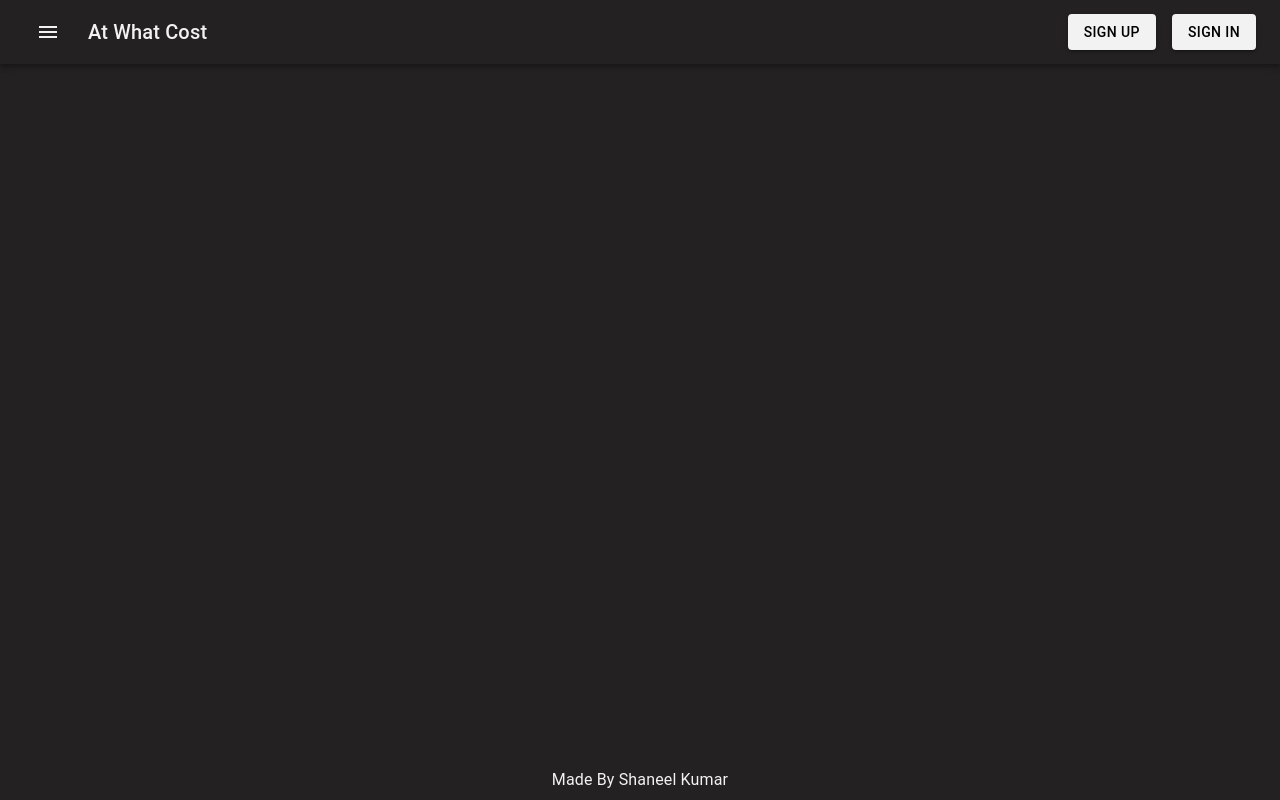
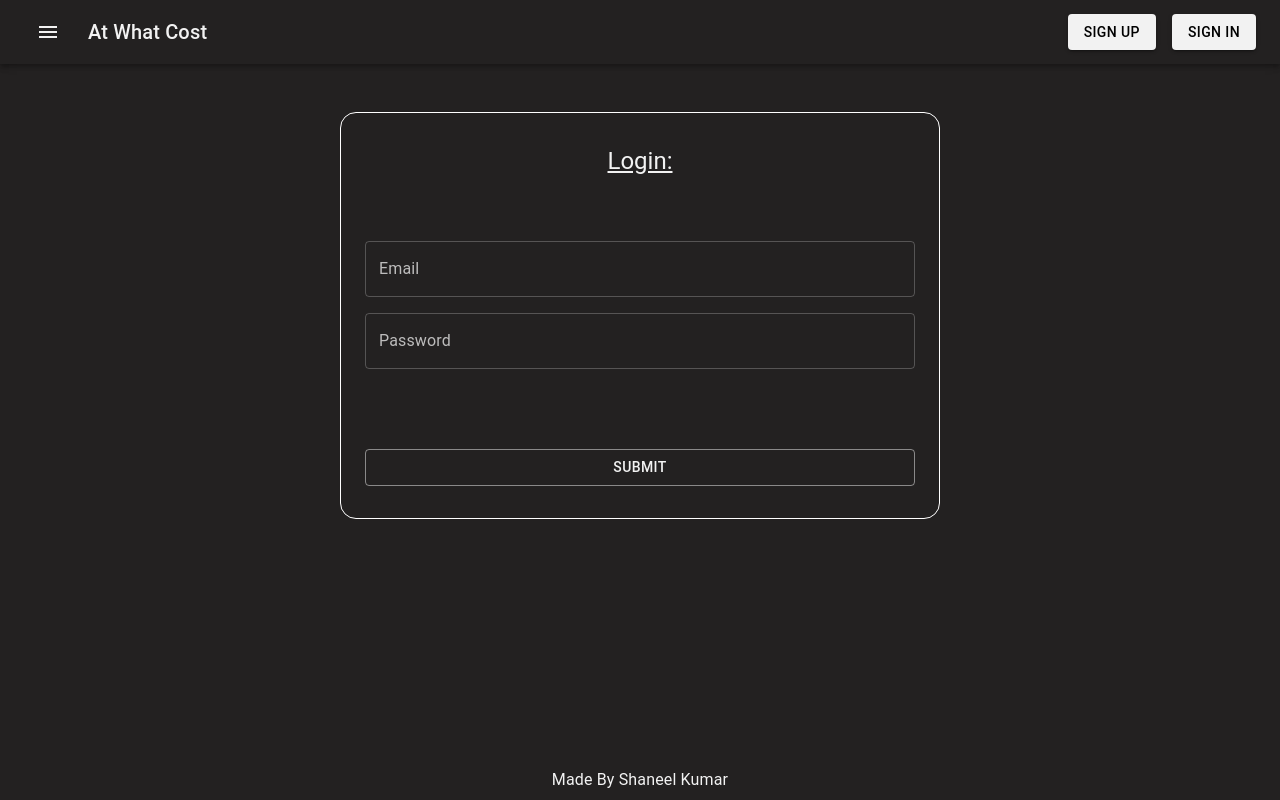
Before and after one commit to Vyonyx/at-what-cost-FE, a React (Vite) app: page /login in a window 1280 px wide. Built offline with nearby package versions, Linux system fonts and the light colour scheme; no server answers.

Commit message:
add login page and validate user email & password client side

```diff
--- a/src/App.tsx
+++ b/src/App.tsx
@@ -2,6 +2,7 @@ import { Routes, Route } from "react-router-dom";
 import Layout from "./layouts/Layout";
 import Dashboard from "./pages/Dashboard";
 import Instructions from "./pages/Instructions";
+import Login from "./pages/Login";
 import SignUp from "./pages/SignUp";
 
 function App() {
@@ -12,6 +13,7 @@ function App() {
           <Route path="/" element={<Instructions />} />
           <Route path="/tool" element={<Dashboard />} />
           <Route path="/signup" element={<SignUp />} />
+          <Route path="/login" element={<Login />} />
         </Routes>
       </Layout>
     </div>
--- a/src/components/SignInButton.tsx
+++ b/src/components/SignInButton.tsx
@@ -1,21 +1,18 @@
-import { Button } from '@mui/material'
-import { useAuth0 } from '@auth0/auth0-react'
+import { Button } from "@mui/material";
+import { useNavigate } from "react-router-dom";
 
 function SignInButton() {
-  const { loginWithRedirect } = useAuth0()
-
+  const navigate = useNavigate();
   return (
     <Button
       variant="contained"
-      sx={{backgroundColor:'primary.main', marginLeft:'1rem'}}
-      onClick={ async () => await loginWithRedirect({
-        appState: {
-          returnTo: '/'
-        }
-      })}
+      sx={{ backgroundColor: "primary.main", marginLeft: "1rem" }}
+      onClick={() => {
+        navigate("/login");
+      }}
     >
       Sign In
     </Button>
-  )
+  );
 }
-export default SignInButton
+export default SignInButton;
--- /dev/null
+++ b/src/pages/Login.tsx
@@ -0,0 +1,138 @@
+import {
+  Container,
+  Typography,
+  Box,
+  Alert,
+  TextField,
+  Button,
+} from "@mui/material";
+import React, { useState } from "react";
+import { z } from "zod";
+
+const UserInfoSchema = z.object({
+  email: z.string().email("Invalid email address"),
+  password: z
+    .string()
+    .min(6, "Password length too short")
+    .max(30, "Password length too long"),
+});
+
+const UserInfoErrorSchema = z.object({
+  emailAlert: z.string(),
+  passwordAlert: z.string(),
+});
+
+type UserInfo = z.infer<typeof UserInfoSchema>;
+type UserInfoError = z.infer<typeof UserInfoErrorSchema>;
+
+const initialUserInfo: UserInfo = {
+  email: "",
+  password: "",
+};
+
+const initialUserInfoErrorState: UserInfoError = {
+  emailAlert: "",
+  passwordAlert: "",
+};
+
+function Login() {
+  const [userInfo, setUserInfo] = useState(initialUserInfo);
+  const [infoErrors, setInfoErrors] = useState(initialUserInfoErrorState);
+
+  const handleChange = (e: React.ChangeEvent) => {
+    const target = e.target as HTMLInputElement;
+    const { type, value } = target;
+    setUserInfo((prevState) => {
+      return { ...prevState, [type]: value };
+    });
+    setInfoErrors(initialUserInfoErrorState);
+  };
+
+  const handleSubmit = async () => {
+    const result = UserInfoSchema.safeParse(userInfo);
+
+    if (!result.success) {
+      const { email: emailErrors, password: passwordErrors } =
+        result.error.format();
+      const emailAlert = emailErrors?._errors.join(", ") || "";
+      const passwordAlert = passwordErrors?._errors.join(", ") || "";
+      setInfoErrors({ emailAlert, passwordAlert });
+    }
+
+    // Submit user info to API
+  };
+
+  return (
+    <>
+      <Container
+        maxWidth="sm"
+        sx={{
+          marginTop: "3rem",
+          marginBottom: "3rem",
+          color: "primary.main",
+          padding: "2rem",
+          border: "1px solid white",
+          borderRadius: "1rem",
+        }}
+      >
+        <Typography
+          variant="h5"
+          align="center"
+          sx={{
+            textDecoration: "underline",
+          }}
+        >
+          Login:
+        </Typography>
+        <Box
+          sx={{
+            display: "flex",
+            flexDirection: "column",
+            gap: "1rem",
+            marginTop: "4rem",
+          }}
+        >
+          {infoErrors.emailAlert && (
+            <Alert severity="error" sx={{ color: "white" }}>
+              {infoErrors.emailAlert}
+            </Alert>
+          )}
+          <TextField
+            variant="outlined"
+            label="Email"
+            type="email"
+            id="user_email"
+            value={userInfo.email}
+            fullWidth={true}
+            color="primary"
+            onChange={handleChange}
+          />
+
+          {infoErrors.passwordAlert && (
+            <Alert severity="error" sx={{ color: "white" }}>
+              {infoErrors.passwordAlert}
+            </Alert>
+          )}
+          <TextField
+            variant="outlined"
+            label="Password"
+            type="password"
+            id="user_password"
+            value={userInfo.password}
+            fullWidth={true}
+            color="primary"
+            onChange={handleChange}
+          />
+          <Button
+            variant="outlined"
+            sx={{ marginTop: "4rem" }}
+            onClick={handleSubmit}
+          >
+            Submit
+          </Button>
+        </Box>
+      </Container>
+    </>
+  );
+}
+export default Login;
```
